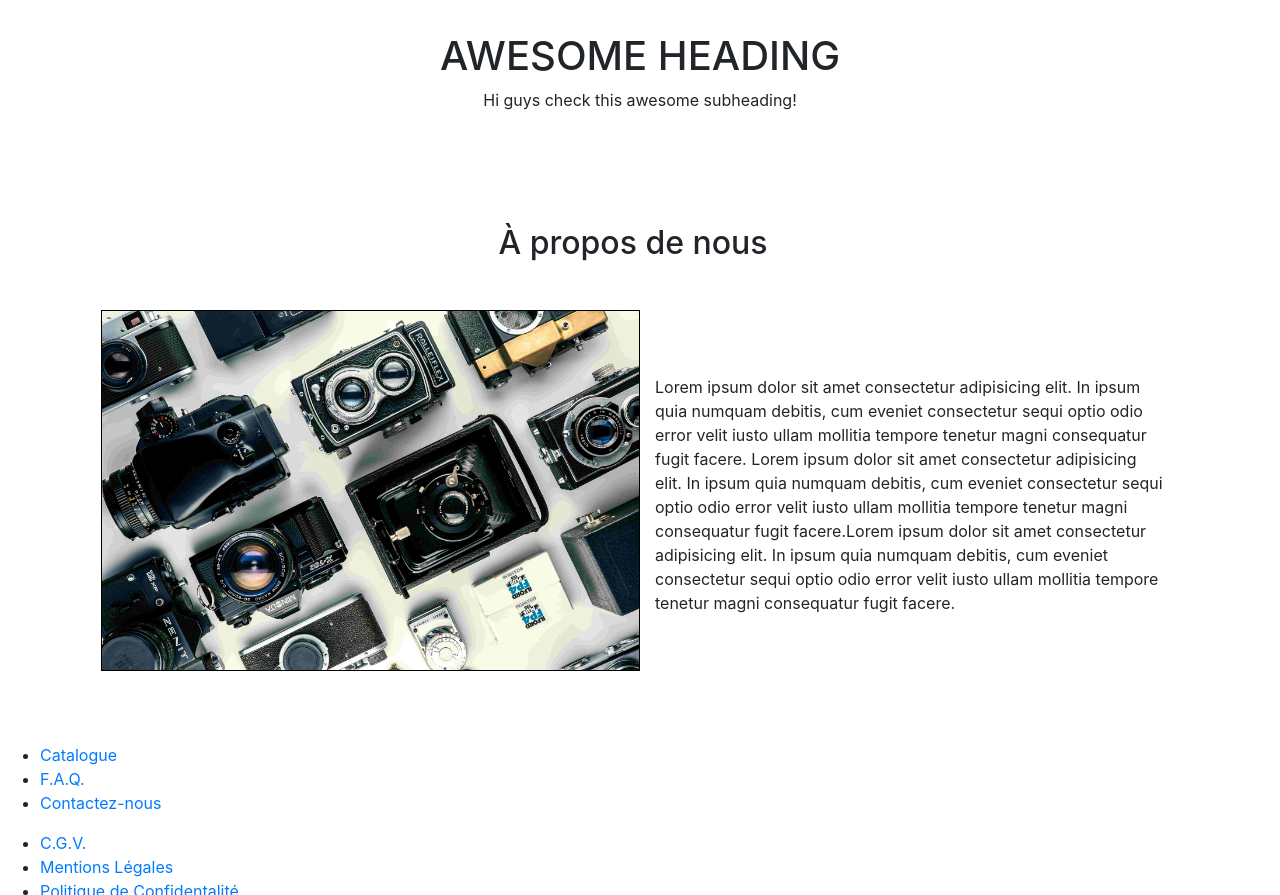
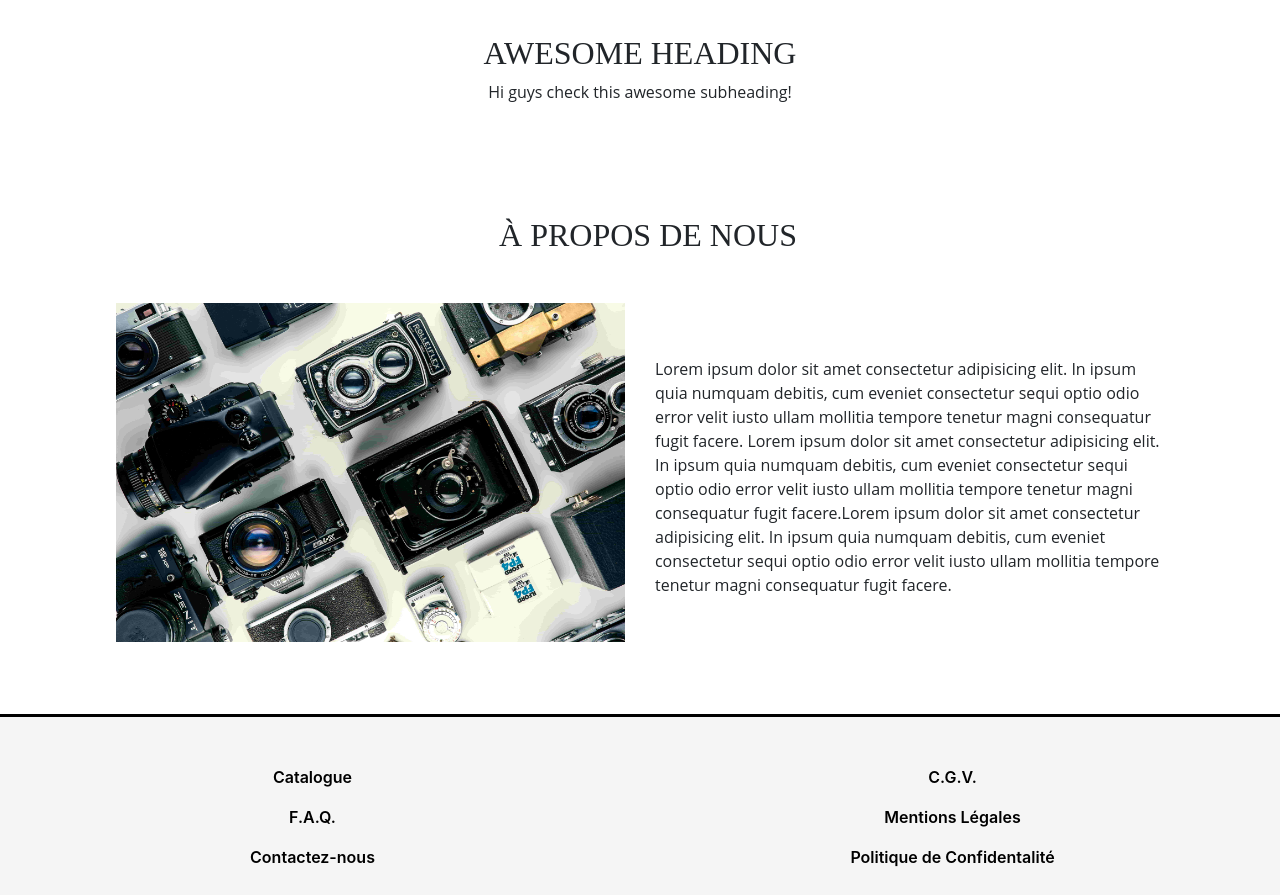
Before and after one commit to a-sowa/OCR-P5, a plain HTML site: page index.html in a window 1280 px wide. Shown: the part 897-1792 px from the top of the page. Drawn offline with nearby package versions, Linux system fonts and the light colour scheme; files whose address does not match are found by name.

Commit message:
Add style for footer

```diff
--- a/index.html
+++ b/index.html
@@ -15,7 +15,7 @@
     </head>
 
     <body>
-        <header class="d-flex flex-row justify-content-between align-items-center px-3 py-2 px-md-4 px-lg-5 py-sm-3">
+        <header class="d-flex flex-row justify-content-between align-items-center px-3 py-2 py-sm-3 px-md-4  ">
             <div class="header-brand d-flex flex-row align-items-center">
                 <a href="index.html" class="header-brand__logo">
                     RETROCam
@@ -48,7 +48,7 @@
                 <section class="products-section">
 
                     <div class="section-headings row mt-5 d-flex flex-column align-items-center">
-                        <h1 class="section-headings__title">AWESOME HEADING</h1>
+                        <h2 class="section-headings__title">AWESOME HEADING</h1>
                         <p class="section-headings__subtitle">Hi guys check this awesome subheading!</p>
                     </div>
 
@@ -59,7 +59,7 @@
 
                 <section class="about-us-section mb-5">
 
-                    <h2 class="about-us-section__title row my-5 pl-3 justify-content-center">À propos de nous</h2>
+                    <h2 class="about-us-section__title row my-5 pl-3 justify-content-center">À PROPOS DE NOUS</h2>
 
 
                     <div class="about-us-content row mx-3">
@@ -81,21 +81,21 @@
             </main>
         </div>
 
-            <footer>
-                <nav class="footer-nav">
-                    <ul>
-                        <li class="footer-nav__item"><a href="#">Catalogue</a></li>
-                        <li class="footer-nav__item"><a href="#">F.A.Q.</a></li>
-                        <li class="footer-nav__item"><a href="#">Contactez-nous</a></li>
+            <footer class="container-fluid">
+                <nav class="footer-nav row justify-content-center align-items-center">
+                    <ul class="col-12 col-sm-6 d-flex flex-column align-items-center mb-3 mb-sm-0 mt-5">
+                        <li class="footer-nav__item mx-auto mb-3"><a href="#">Catalogue</a></li>
+                        <li class="footer-nav__item mx-auto mb-3"><a href="#">F.A.Q.</a></li>
+                        <li class="footer-nav__item mx-auto mb-sm-3"><a href="#">Contactez-nous</a></li>
                     </ul>
 
-                    <ul>
-                        <li class="footer-nav__item"><a href="#">C.G.V.</a></li>
-                        <li class="footer-nav__item"><a href="#">Mentions Légales</a></li>
-                        <li class="footer-nav__item"><a href="#">Politique de Confidentalité</a></li>
+                    <ul class="col-12 col-sm-6 d-flex flex-column align-items-center mt-5">
+                        <li class="footer-nav__item mx-auto mb-3"><a href="#">C.G.V.</a></li>
+                        <li class="footer-nav__item mx-auto mb-3"><a href="#">Mentions Légales</a></li>
+                        <li class="footer-nav__item mx-auto mb-3"><a href="#">Politique de Confidentalité</a></li>
                     </ul>
                 </nav>
-                <div class="footer-social">
+                <div class="footer-social row justify-content-center py-5 py-sm-4 py-md-3">
                     <a class="footer-social__item" href="#"><i class="fab fa-instagram p-3"></i></a>
                     <a class="footer-social__item" href="#"><i class="fab fa-pinterest p-3"></i></a>
                     <a class="footer-social__item" href="#"><i class="fab fa-facebook p-3"></i></a>
--- a/scss/main.scss
+++ b/scss/main.scss
@@ -1,17 +1,45 @@
+body {
+    overflow-x: hidden;
+}
+
+nav {
+    ul {
+        list-style: none;
+        padding-left: 0 !important;
+        margin-bottom: 0 !important;
+    }
+}
+
+h1, h2, h3 {
+    font-family: 'Old Standard TT', serif;
+}
+
+
+p {
+    font-family: 'Open Sans', sans-serif !important;
+}
+
+header a, footer a {
+    color: #000 !important;
+    transition: 150ms ease-in-out;
+    text-decoration: none !important;
+    font-weight: 600;
+
+}
+
+header a:hover, footer a:hover {
+    color: #4A8979 !important;
+    text-decoration: none;
+}
+
 /* HEADER  */
 
 header {
     background-color: rgba(245, 245, 245, 1);
-    border-bottom: 1px solid #000;
+    border-bottom: 3px solid #000;
     .header-brand__logo {
         font-family: 'Old Standard TT', serif;
         font-size: 2rem;
-    }
-
-    ul {
-        list-style: none;
-        padding-left: 0 !important;
-        margin-bottom: 0 !important;
     }
 
     .header__cart-icon {
@@ -51,16 +79,27 @@ header {
 
 /* ABOUT US */
 
-.about-us-section {
-    &__title {
-        padding-right: 30px;
+
+// .about-us-content {
+//     &__picture {
+//         box-shadow: rgba(100, 100, 111, 0.2) 0px 7px 29px 0px;
+//     }
+// }
+
+/* FOOTER */
+
+footer {
+    border-top: 3px solid #000;
+    border-bottom: 3px solid #000;
+    background-color: whitesmoke;
+}
+
+.footer-social {
+    &__item {
+        transition: 150ms ease-in-out;
+        font-size: 2.2rem;
+        &:hover {
+            color: #4A8979 !important;
+        }
     }
 }
-
-.about-us-content {
-    &__picture {
-        border: 1px solid #000;
-        padding-left: 0px !important;
-        padding-right: 0px !important;
-    }
-}
```
Also changed, not shown: css/main.css, 1 other file.
